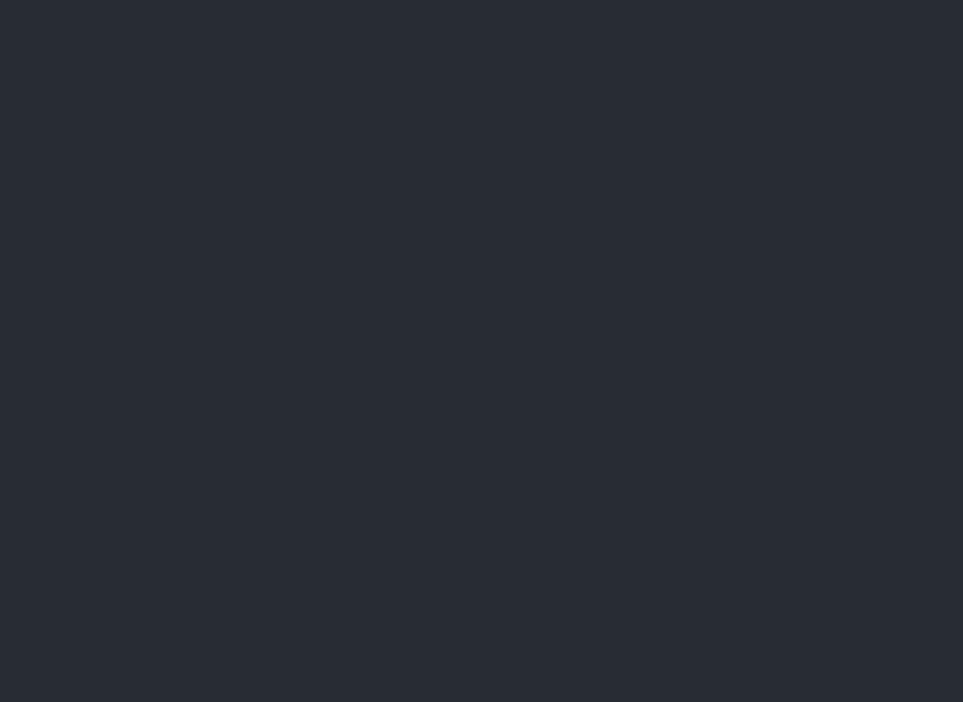
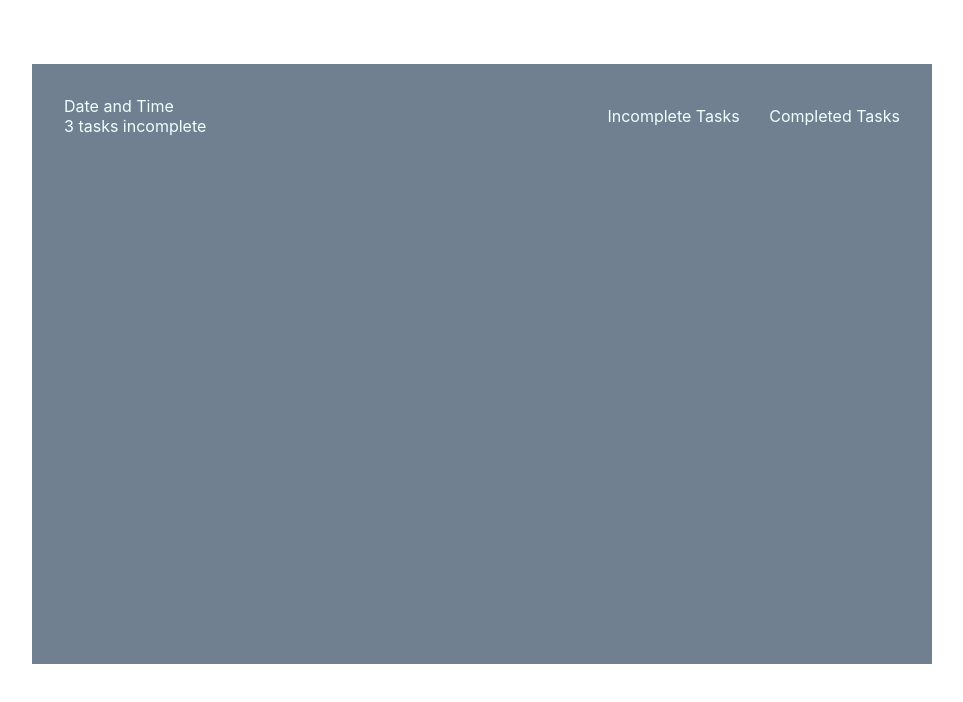
Before and after one commit to mohammadkhizerkhan/React-TODO, a React (Create React App) app in the folder my-app/: page / in a window 1280 px wide. Shown: the top 702 px of the page, without its empty margins (158-1121 px from the left). Built offline with nearby package versions, Linux system fonts and the light colour scheme.

Commit message:
added header screen

```diff
--- a/my-app/src/App.css
+++ b/my-app/src/App.css
@@ -1,38 +1,39 @@
-.App {
-  text-align: center;
+*{
+  margin: 0;
+  padding: 0;
+  box-sizing: border-box;
+  list-style: none;
 }
 
-.App-logo {
-  height: 40vmin;
-  pointer-events: none;
+
+.App {
+  width: 100%;
+  max-width: 900px;
+  height: 600px;
+  margin: 5% auto;
+  padding: 2rem;
+  background-color: slategray;
+  color:azure;
 }
 
-@media (prefers-reduced-motion: no-preference) {
-  .App-logo {
-    animation: App-logo-spin infinite 20s linear;
-  }
+.navbar{
+  display: flex;
+  flex-direction: row;
+  align-items: center;
+  justify-content: space-between;
 }
 
-.App-header {
-  background-color: #282c34;
-  min-height: 100vh;
-  display: flex;
-  flex-direction: column;
-  align-items: center;
-  justify-content: center;
-  font-size: calc(10px + 2vmin);
-  color: white;
+.nav-title{
+  cursor: default;
 }
 
-.App-link {
-  color: #61dafb;
+.nav-tasks{
+  display: flex;
+  flex-direction: row;
+  justify-content: space-between;
+  width: 35%;
 }
 
-@keyframes App-logo-spin {
-  from {
-    transform: rotate(0deg);
-  }
-  to {
-    transform: rotate(360deg);
-  }
+.nav-tasks li{
+  cursor: pointer;
 }
--- a/my-app/src/App.js
+++ b/my-app/src/App.js
@@ -1,11 +1,11 @@
 import './App.css';
+import Header from './components/Header';
+
 
 function App() {
   return (
     <div className="App">
-      <header className="App-header">
-
-      </header>
+        <Header />
     </div>
   );
 }
--- /dev/null
+++ b/my-app/src/components/Header.js
@@ -0,0 +1,20 @@
+import React from 'react'
+
+function Header() {
+    return (
+        <div className='header'>
+            <nav className='navbar'>
+                <ul className='nav-title'>
+                    <li className="title-name">Date and Time</li>
+                    <li className="title-tasks">3 tasks incomplete</li>
+                </ul>
+                <ul className="nav-tasks">
+                    <li>Incomplete Tasks</li>
+                    <li>Completed Tasks</li>
+                </ul>
+            </nav>
+        </div>
+    )
+}
+
+export default Header
```
